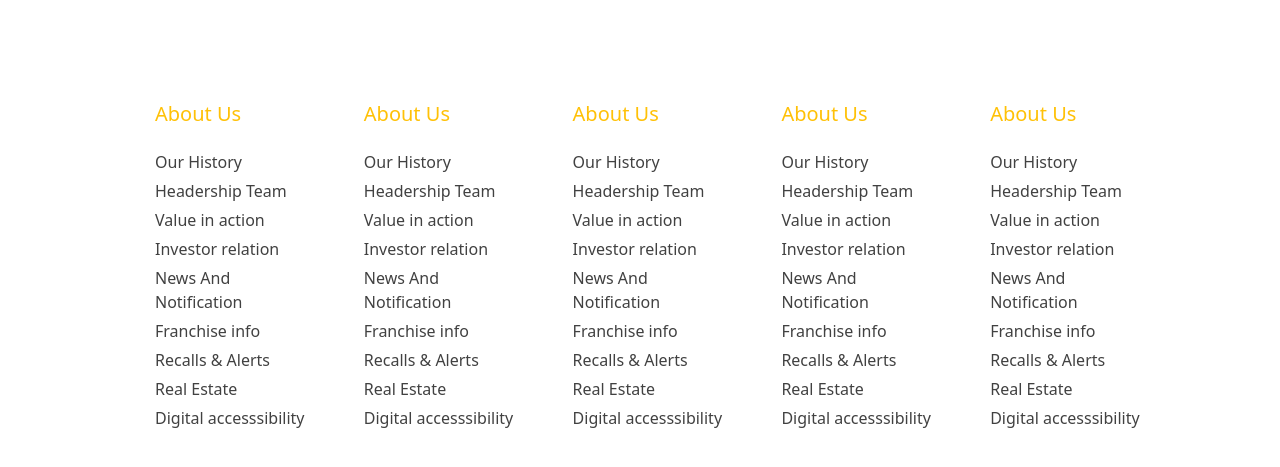
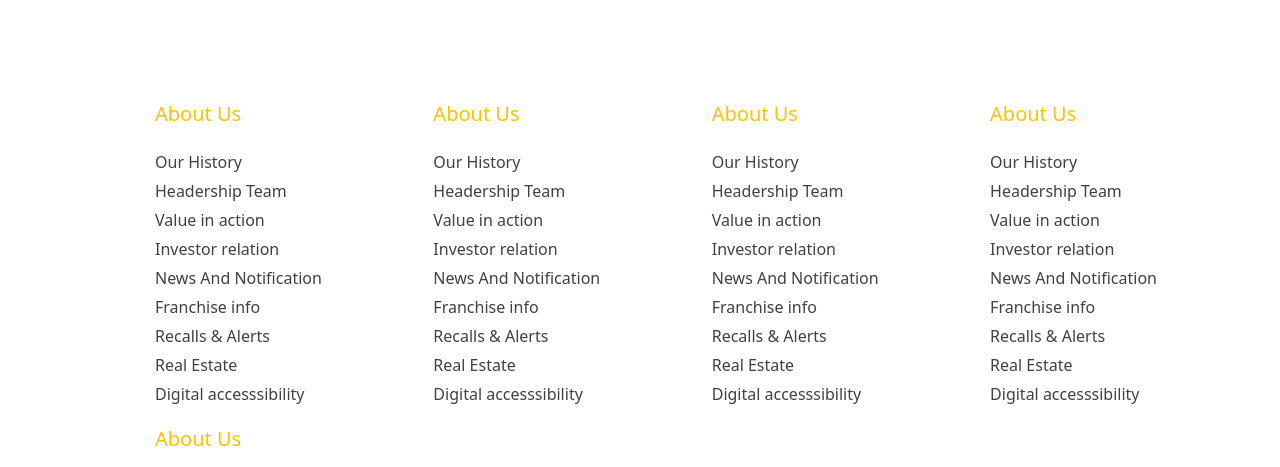
Before and after one commit to ReshadSadik/McDonalds-Bootstrap, a plain HTML site: page index.html in a window 1280 px wide. Shown: the part 2174-2641 px from the top of the page. Drawn offline with Linux system fonts and the light colour scheme.

Commit message:
about wrapped

```diff
--- a/index.html
+++ b/index.html
@@ -217,7 +217,7 @@
         </div>
 
         <!-- about section start -->
-        <div class=" about d-flex justify-content-between">
+        <div class=" about d-flex flex-wrap justify-content-between">
             <div class="about-us">
                 <ul>
                     <li class="h5 mb-4 text-warning">About Us</li>
```
